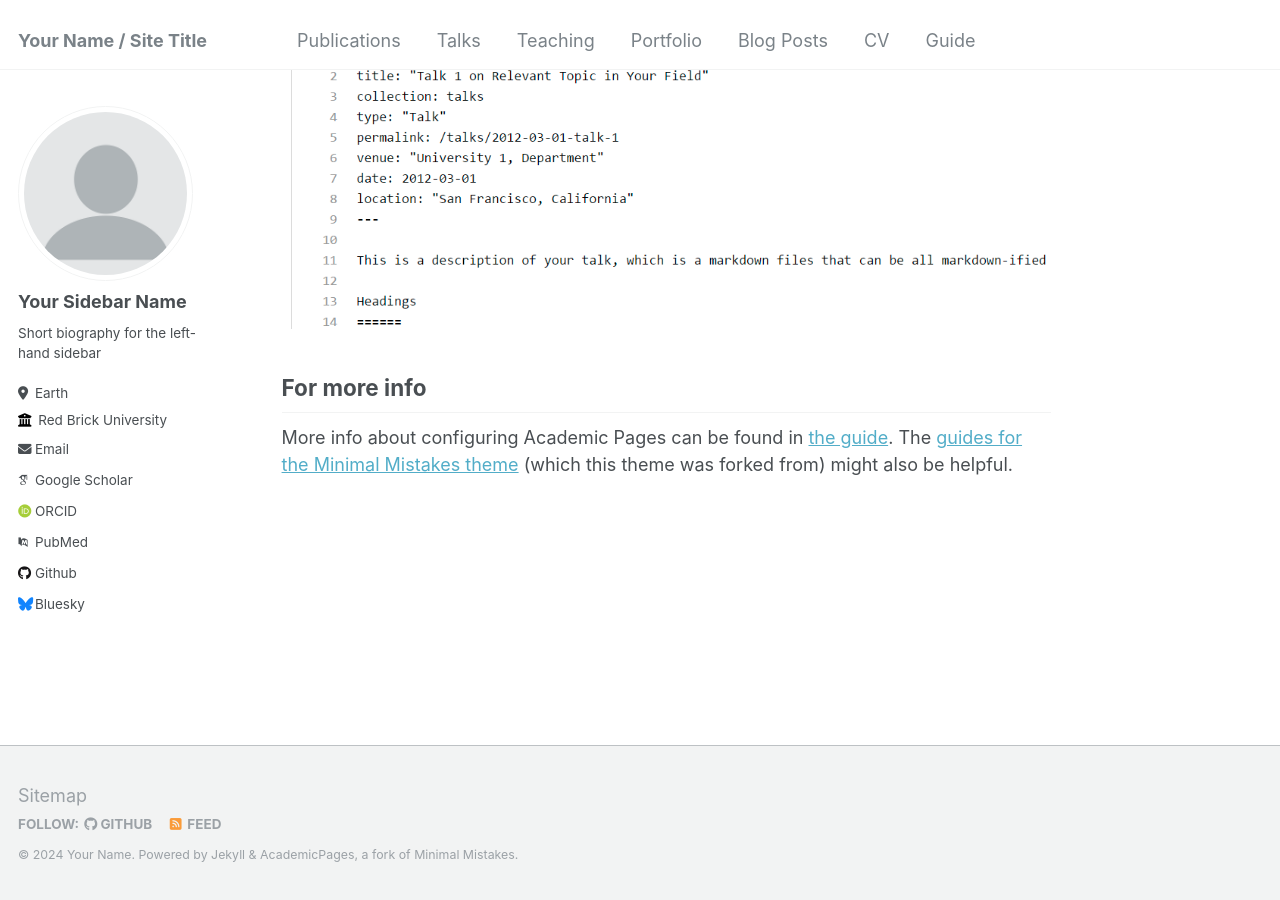
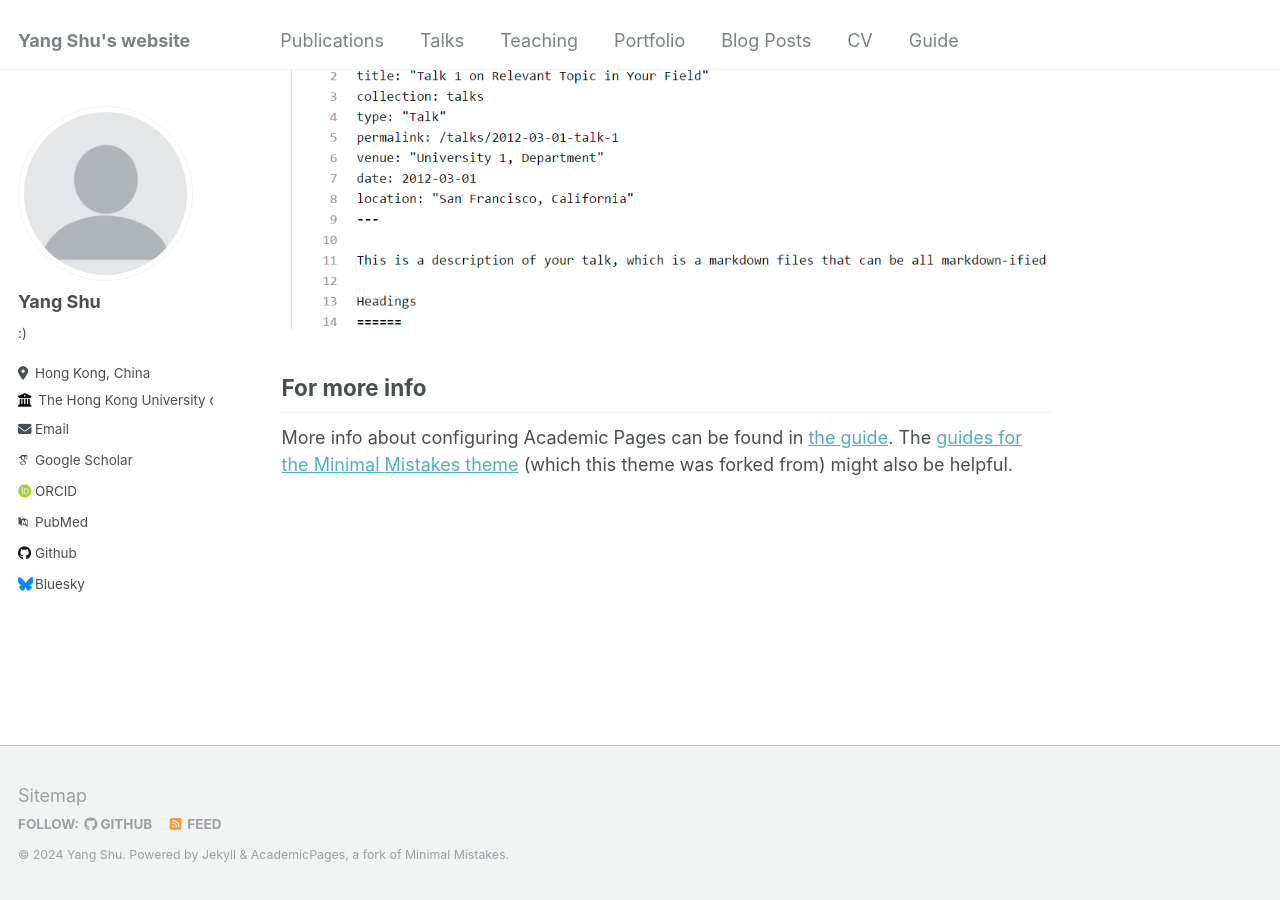
Before and after one commit to isyangshu/isyangshu.github.io, a Jekyll site: the page built from _pages/about.md, in a window 1280 px wide and 900 px high, scrolled down 2660 px. Built offline with Jekyll 4.4.1, drawn with Linux system fonts in a browser that asks for light colours; some web fonts are replaced.

Commit message:
Update _config.yml

```diff
--- a/_config.yml
+++ b/_config.yml
@@ -8,13 +8,13 @@
 
 # Basic Site Settings
 locale                   : "en-US"
-title                    : "Your Name / Site Title"
+title                    : "Yang Shu's website"
 title_separator          : "-"
-name                     : &name "Your Name"
-description              : &description "personal description"
-url                      : https://academicpages.github.io # the base hostname & protocol for your site e.g. "https://mmistakes.github.io"
+name                     : &name "Yang Shu"
+description              : &description ":)"
+url                      : https://imyangshu.github.io # the base hostname & protocol for your site e.g. "https://mmistakes.github.io"
 baseurl                  : "" # the subpath of your site, e.g. "/blog"
-repository               : "academicpages/academicpages.github.io"
+repository               : "isyangshu/isyangshu.github.io"
 
 # Site Author - The following control what appear as part of the author content on the side bar.
 #               If a field is blank the icon and link will not appear, otherwise it will be shown.
@@ -22,19 +22,19 @@ repository               : "academicpages/academicpages.github.io"
 author:
   # Biographic information
   avatar           : "profile.png"
-  name             : "Your Sidebar Name"
+  name             : "Yang Shu"
   pronouns         : # example: "she/her"
-  bio              : "Short biography for the left-hand sidebar"
-  location         : "Earth"
-  employer         : "Red Brick University"
+  bio              : ":)"
+  location         : "Hong Kong, China"
+  employer         : "The Hong Kong University of Science and Technology"
   uri              : # URL
-  email            : "none@example.org"
+  email            : "syangcw@connect.ust.hk"
 
   # Academic websites
   arxiv            : # URL - Update with the correct link to your profile
-  googlescholar    : "https://scholar.google.com/citations?user=PS_CX0AAAAAJ"
+  googlescholar    : "https://scholar.google.com/citations?hl=zh-CN&tzom=-480&user=6QlQF1oAAAAJ"
   impactstory      : # URL
-  orcid            : "http://orcid.org/yourorcidurl"
+  orcid            : "https://orcid.org/0000-0002-1761-9286"
   semantic         : # URL
   pubmed           : "https://www.ncbi.nlm.nih.gov/pubmed/?term=john+snow"
   researchgate     : # URL
```
